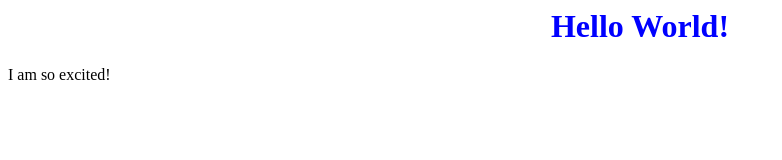
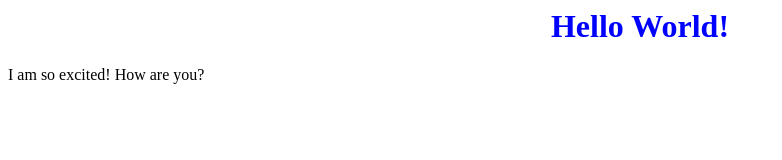
Before and after one commit to jaymercado/Coursera, a plain HTML site: page site/index.html in a window 1280 px wide. Shown: the whole page, without its empty margins (0-782 px from the left). Drawn offline with Linux system fonts and the light colour scheme.

Commit message:
Small changes.

```diff
--- a/site/index.html
+++ b/site/index.html
@@ -11,6 +11,6 @@
 	</head>
 	<body>
 		<h1>Hello World!</h1>
-		<p>I am so excited!</p>
+		<p>I am so excited! How are you?</p>
 	</body>
 </html>
```
Also changed, not shown: 1 other file.
